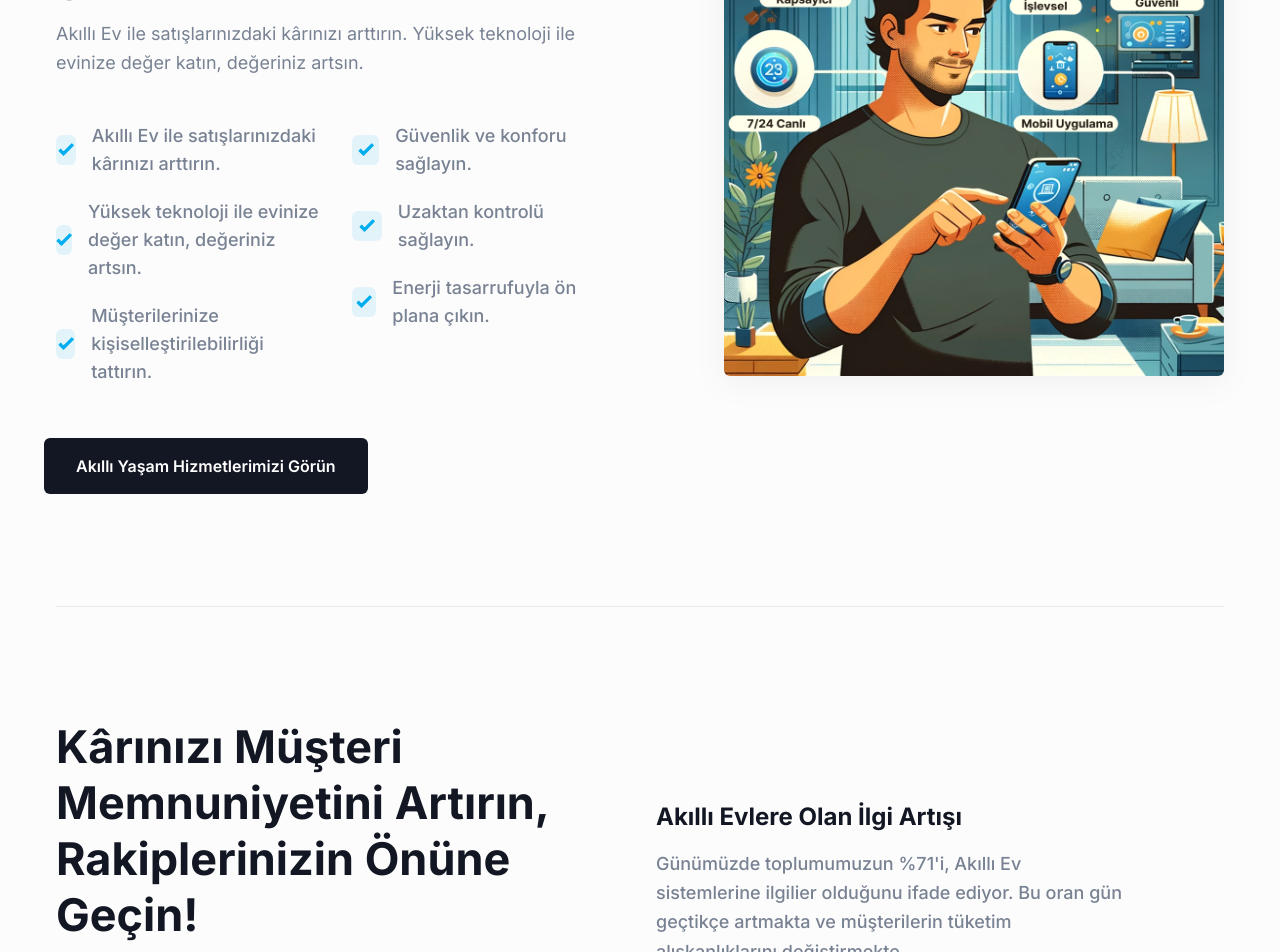
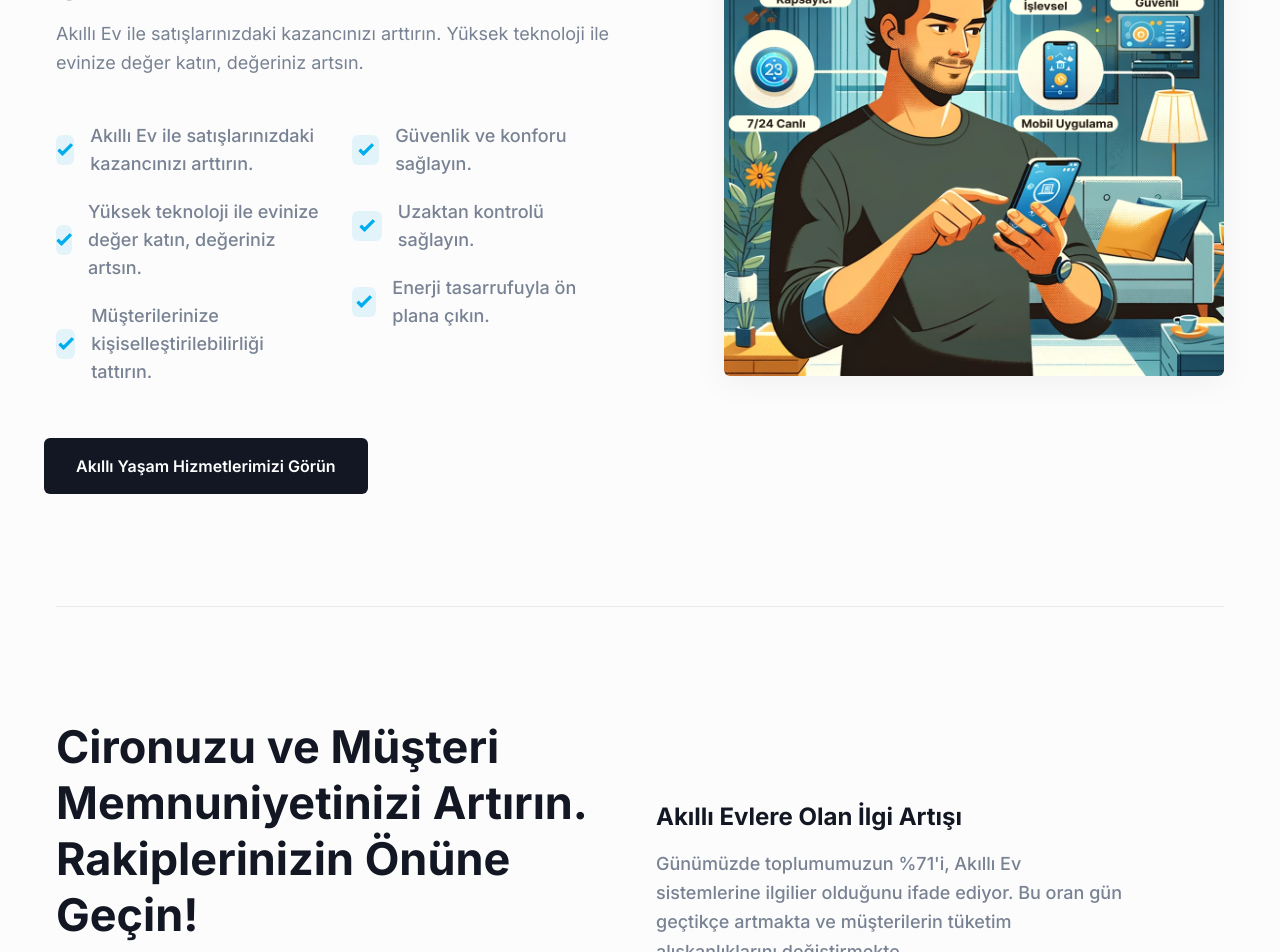
Before and after one commit to koltukutsu/solace-landing-page, a Next.js app: page /about in a window 1280 px wide. Shown: the part 640-1592 px from the top of the page. Built offline with nearby package versions, Linux system fonts and the light colour scheme.

Commit message:
Update: updated the titles of home page

```diff
--- a/components/About-Values/ValuesSectionTwo.tsx
+++ b/components/About-Values/ValuesSectionTwo.tsx
@@ -53,7 +53,7 @@ const ValuesSectionTwo = () => {
                   Akıllı Evlerin Satışındaki Kar Artışı
                 </h3>
                 <p className="text-base font-medium leading-relaxed text-body-color sm:text-lg sm:leading-relaxed">
-                  Günümüzde Akıllı Evlerin evlerin, Akıllı Sistemlere sahip olmayan evlere göre, %35&apos;e yakın bir ek kâr getirisi olduğundan ötürü,
+                  Günümüzde Akıllı Evlerin evlerin, Akıllı Sistemlere sahip olmayan evlere göre, %35&apos;e yakın bir ek kazanç getirisi olduğundan ötürü,
                   artık Akıllı Evlere ve Akıllı Sistemlere yönelik ciddi bir yönelim var.
                 </p>
               </div>
--- a/components/About-Who-Are-We/WhoAreWeSectionTwo.tsx
+++ b/components/About-Who-Are-We/WhoAreWeSectionTwo.tsx
@@ -53,7 +53,7 @@ const WhoAreWeSectionTwo = () => {
                   Akıllı Evlerin Satışındaki Kar Artışı
                 </h3>
                 <p className="text-base font-medium leading-relaxed text-body-color sm:text-lg sm:leading-relaxed">
-                  Günümüzde Akıllı Evlerin evlerin, Akıllı Sistemlere sahip olmayan evlere göre, %35&apos;e yakın bir ek kâr getirisi olduğundan ötürü,
+                  Günümüzde Akıllı Evlerin evlerin, Akıllı Sistemlere sahip olmayan evlere göre, %35&apos;e yakın bir ek kazanç getirisi olduğundan ötürü,
                   artık Akıllı Evlere ve Akıllı Sistemlere yönelik ciddi bir yönelim var.
                 </p>
               </div>
--- a/components/About/AboutSectionOne.tsx
+++ b/components/About/AboutSectionOne.tsx
@@ -26,7 +26,7 @@ const AboutSectionOne = () => {
             <div className="w-full px-4 lg:w-1/2">
               <SectionTitle
                 title="Satışlarınızı ve Müşteri Memnuniyetinizi maksimum seviyeye çıkarın."
-                paragraph="Akıllı Ev ile satışlarınızdaki kârınızı arttırın. Yüksek teknoloji ile evinize değer katın, değeriniz artsın."
+                paragraph="Akıllı Ev ile satışlarınızdaki kazancınızı arttırın. Yüksek teknoloji ile evinize değer katın, değeriniz artsın."
                 mb="44px"
               />
 
@@ -36,7 +36,7 @@ const AboutSectionOne = () => {
               >
                 <div className="mx-[-12px] flex flex-wrap">
                   <div className="w-full px-3 sm:w-1/2 lg:w-full xl:w-1/2">
-                    <List text="Akıllı Ev ile satışlarınızdaki kârınızı arttırın." />
+                    <List text="Akıllı Ev ile satışlarınızdaki kazancınızı arttırın." />
                     <List text="Yüksek teknoloji ile evinize değer katın, değeriniz artsın." />
                     <List text="Müşterilerinize kişiselleştirilebilirliği tattırın." />
                   </div>
--- a/components/About/AboutSectionTwo.tsx
+++ b/components/About/AboutSectionTwo.tsx
@@ -9,8 +9,8 @@ const AboutSectionTwo = () => {
         <div className="-mx-4 flex flex-wrap items-center">
           <div className="w-full px-4 lg:w-1/2">
           <SectionTitle
-                title="Kârınızı Müşteri Memnuniyetini Artırın, Rakiplerinizin Önüne Geçin!"
-                paragraph="Solace'ın Akıllı Ev Sistemleri çözümleri ile hem kârınızı hem de müşteri memnuniyetinizi yukarılara çıkarın. Modern çağı yakalayın ve rakiplerinizden her seferinde bir adım önde olun."
+                title="Cironuzu ve Müşteri Memnuniyetinizi Artırın. Rakiplerinizin Önüne Geçin!"
+                paragraph="Solace'ın Akıllı Ev Sistemleri çözümleri ile hem kazancınızı hem de müşteri memnuniyetinizi yukarılara çıkarın. Modern çağı yakalayın ve rakiplerinizden her seferinde bir adım önde olun."
                 mb="44px"
               />
             <div
@@ -60,7 +60,7 @@ const AboutSectionTwo = () => {
                   Akıllı Evlerin Satışındaki Kar Artışı
                 </h3>
                 <p className="text-base font-medium leading-relaxed text-body-color sm:text-lg sm:leading-relaxed">
-                  Günümüzde Akıllı Evlerin evlerin, Akıllı Sistemlere sahip olmayan evlere göre, %35&apos;e yakın bir ek kâr getirisi olduğundan ötürü,
+                  Günümüzde Akıllı Evlerin evlerin, Akıllı Sistemlere sahip olmayan evlere göre, %35&apos;e yakın bir ek kazanç getirisi olduğundan ötürü,
                   artık Akıllı Evlere ve Akıllı Sistemlere yönelik ciddi bir yönelim var.
                 </p>
               </div>
--- a/components/FAQ/FAQSectionOne.tsx
+++ b/components/FAQ/FAQSectionOne.tsx
@@ -33,7 +33,7 @@ const FAQSectionOne = () => {
             <div className="w-full px-4 lg:w-full">
               <SectionTitle
                 title="Evet, hayatı avuçlarınıza sunuyoruz."
-                paragraph="Akıllı Ev ile satışlarınızdaki kârınızı arttırın. Yüksek teknoloji ile evinize değer katın, değeriniz artsın."
+                paragraph="Akıllı Ev ile satışlarınızdaki kazancınızı arttırın. Yüksek teknoloji ile evinize değer katın, değeriniz artsın."
                 mb="44px"
               />
               {/* FAQ Section */}
--- a/components/Pricing/PricingBox.tsx
+++ b/components/Pricing/PricingBox.tsx
@@ -25,7 +25,7 @@ const PricingBox = (props: {
         <p className="mb-7 text-base text-body-color">{subtitle}</p>
         <div className="mb-8 border-b border-body-color border-opacity-10 pb-8 dark:border-white dark:border-opacity-10">
           <button className="flex w-full items-center justify-center rounded-md bg-primary p-3 text-base font-semibold text-white transition duration-300 ease-in-out hover:bg-opacity-80 hover:shadow-signUp">
-            Hemen Kullan
+            Hemen Bize Ulaşın
           </button>
         </div>
         <div>{children}</div>
--- a/components/Smart-Life/SmartLifeSectionOne.tsx
+++ b/components/Smart-Life/SmartLifeSectionOne.tsx
@@ -25,7 +25,7 @@ const SmartLifeSectionOne = () => {
             <div className="w-full px-4 lg:w-1/2">
               <SectionTitle
                 title="Satışlarınızı ve Müşteri Memnuniyetinizi maksimum seviyeye çıkarın."
-                paragraph="Akıllı Ev ile satışlarınızdaki kârınızı arttırın. Yüksek teknoloji ile evinize değer katın, değeriniz artsın."
+                paragraph="Akıllı Ev ile satışlarınızdaki kazancınızı arttırın. Yüksek teknoloji ile evinize değer katın, değeriniz artsın."
                 mb="44px"
               />
 
--- a/components/Smart-Life/SmartLifeSectionTwo.tsx
+++ b/components/Smart-Life/SmartLifeSectionTwo.tsx
@@ -53,7 +53,7 @@ const SmartLifeSectionTwo = () => {
                   Akıllı Evlerin Satışındaki Kar Artışı
                 </h3>
                 <p className="text-base font-medium leading-relaxed text-body-color sm:text-lg sm:leading-relaxed">
-                  Günümüzde Akıllı Evlerin evlerin, Akıllı Sistemlere sahip olmayan evlere göre, %35&apos;e yakın bir ek kâr getirisi olduğundan ötürü,
+                  Günümüzde Akıllı Evlerin evlerin, Akıllı Sistemlere sahip olmayan evlere göre, %35&apos;e yakın bir ek kazanç getirisi olduğundan ötürü,
                   artık Akıllı Evlere ve Akıllı Sistemlere yönelik ciddi bir yönelim var.
                 </p>
               </div>
```
